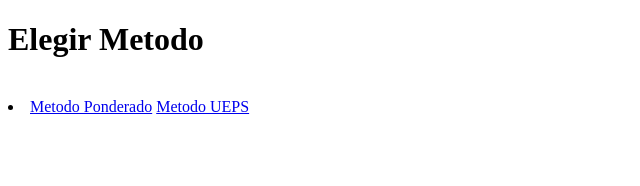
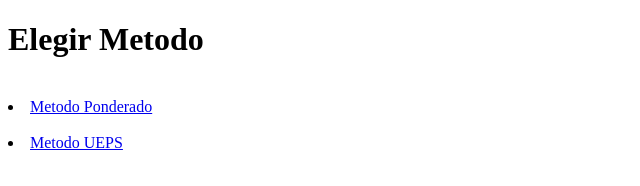
Before and after one commit to valentinagodoy2005/GodoyPeralta, a plain HTML site: page index.html in a window 1280 px wide. Shown: the whole page, without its empty margins (0-640 px from the left). Drawn offline with Linux system fonts and the light colour scheme.

Commit message:
Update index.html

```diff
--- a/index.html
+++ b/index.html
@@ -10,6 +10,9 @@
     <br>
     <li>
         <a href="ponderado.html">Metodo Ponderado</a>
+    </li>
+    <br>
+    <li>
         <a href="ultimoentrado.html">Metodo UEPS</a>
     </li>
 </body>
```
